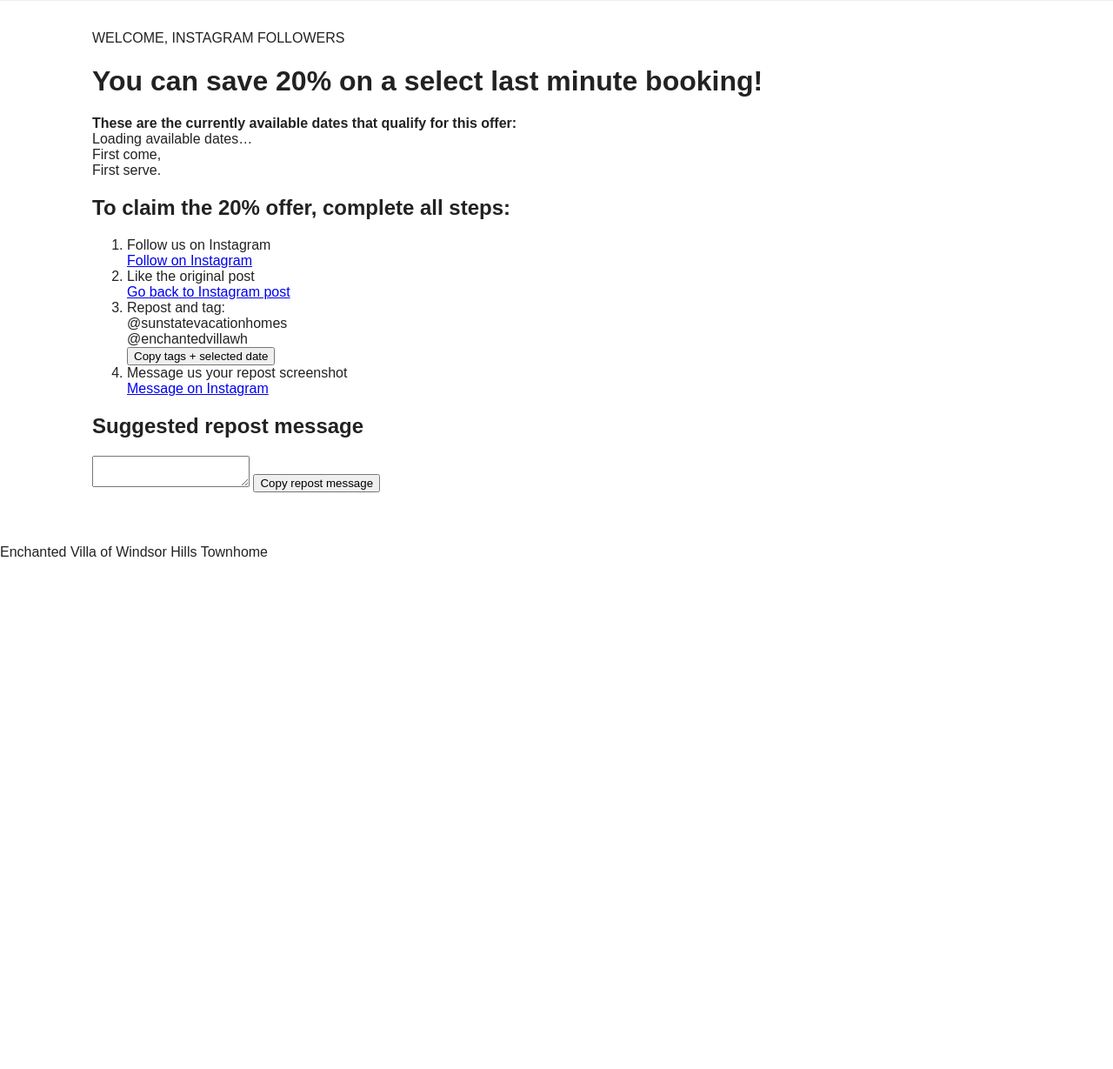
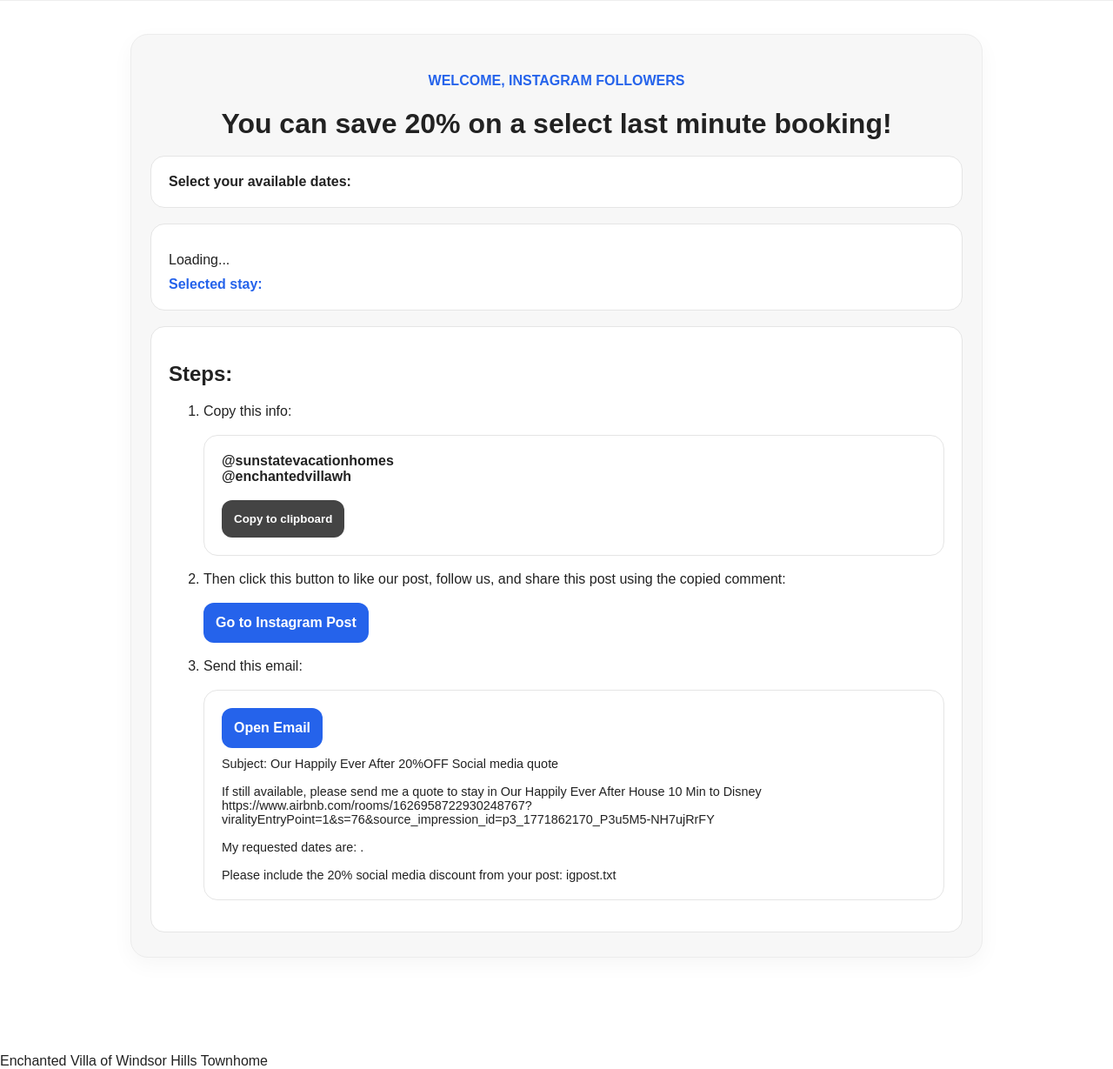
Before and after one commit to 2579maneshaw/2579maneshaw.github.io, a Jekyll site: the page built from discount/ig.html, in a window 1280 px wide. Shown: the part 208-1437 px from the top of the page at 87% size. Built offline with Jekyll 4.4.1, drawn with Linux system fonts in a browser that asks for light colours; before the commit the page ends 900 px from its top, so only the background shows below that.

Commit message:
Refactor Instagram discount page layout and content

```diff
--- a/discount/ig.html
+++ b/discount/ig.html
@@ -3,6 +3,109 @@
 title: Instagram Discount
 permalink: /discount/ig/
 ---
+
+<style>
+  .discountPage {
+    max-width: 980px;
+    margin: 0 auto;
+    padding: 20px 0 50px;
+  }
+
+  .discountCard {
+    background: #f7f7f7;
+    border: 1px solid #ececec;
+    border-radius: 20px;
+    padding: 28px 22px;
+    box-shadow: 0 8px 24px rgba(0,0,0,0.04);
+  }
+
+  .discountEyebrow {
+    text-align: center;
+    font-weight: 700;
+    color: #2563eb;
+    margin-bottom: 10px;
+  }
+
+  .discountPage h1 {
+    text-align: center;
+    margin-bottom: 16px;
+  }
+
+  .discountHighlight,
+  .discountDatesBox,
+  .discountStepsBox,
+  .discountCommentBox,
+  .discountEmailBox {
+    background: #fff;
+    border: 1px solid #e5e5e5;
+    border-radius: 16px;
+    padding: 20px;
+    margin-top: 18px;
+  }
+
+  .discountButton {
+    display: inline-block;
+    padding: 14px;
+    border-radius: 12px;
+    background: #2563eb;
+    color: #fff;
+    font-weight: 700;
+    text-align: center;
+    text-decoration: none;
+    border: none;
+    cursor: pointer;
+  }
+
+  .discountButtonSecondary {
+    background: #444;
+  }
+
+  .discountButton:hover {
+    background: #1d4ed8;
+  }
+
+  .discountRadioList {
+    display: grid;
+    gap: 10px;
+    margin-top: 12px;
+  }
+
+  .discountDateOption {
+    padding: 12px;
+    border: 1px solid #ddd;
+    border-radius: 12px;
+    display: flex;
+    gap: 10px;
+    cursor: pointer;
+  }
+
+  .discountDateOption:hover {
+    border-color: #2563eb;
+  }
+
+  .discountInlineText {
+    white-space: pre-line;
+    font-weight: 600;
+  }
+
+  .discountCopyStatus {
+    display: none;
+    color: green;
+    font-weight: bold;
+  }
+
+  .discountLinkPreview {
+    white-space: pre-line;
+    font-size: 0.9rem;
+    margin-top: 10px;
+  }
+
+  .discountSelectedNote {
+    margin-top: 10px;
+    font-weight: bold;
+    color: #2563eb;
+  }
+</style>
 
 <div class="discountPage">
   <div class="discountCard">
@@ -12,85 +115,59 @@
     <h1>You can save 20% on a select last minute booking!</h1>
 
     <div class="discountHighlight">
-      <strong>These are the currently available dates that qualify for this offer:</strong>
+      <strong>Select your available dates:</strong>
     </div>
 
-    <div id="datesList" class="discountRadioList">
-      Loading available dates…
-    </div>
-
-    <div class="discountFirstCome">
-      First come,<br>First serve.
+    <div class="discountDatesBox">
+      <div id="datesList" class="discountRadioList">Loading...</div>
+      <div id="selectedDateNote" class="discountSelectedNote"></div>
     </div>
 
     <div class="discountStepsBox">
-      <h2>To claim the 20% offer, complete all steps:</h2>
+      <h2>Steps:</h2>
 
-      <ol class="discountSteps">
+      <ol>
 
-        <!-- STEP 1 -->
         <li>
-          Follow us on Instagram
-          <div class="discountButtonGrid">
-            <a class="discountButton"
-               href="https://www.instagram.com/enchanted_villa_windsor_hills/"
-               target="_blank">
-              Follow on Instagram
-            </a>
+          Copy this info:
+          <div class="discountCommentBox">
+            <div id="commentPreview" class="discountInlineText"></div>
+
+            <br>
+
+            <button class="discountButtonSecondary discountButton" onclick="copyComment()">
+              Copy to clipboard
+            </button>
+            <span id="copyStatus" class="discountCopyStatus">Copied</span>
           </div>
         </li>
 
-        <!-- STEP 2 -->
+        <br>
+
         <li>
-          Like the original post
-          <div class="discountButtonGrid">
-            <a class="discountButton discountButtonSecondary"
-               id="igPostButton"
-               href="#"
-               target="_blank">
-              Go back to Instagram post
-            </a>
-          </div>
+          Then click this button to like our post, follow us, and share this post using the copied comment:
+          <br><br>
+          <a class="discountButton" id="igPostButton" href="#" target="_blank">
+            Go to Instagram Post
+          </a>
         </li>
 
-        <!-- STEP 3 -->
+        <br>
+
         <li>
-          Repost and tag:
-          <div class="discountInlineTags">
-            @sunstatevacationhomes<br>
-            @enchantedvillawh
-          </div>
+          Send this email:
+          <div class="discountEmailBox">
 
-          <div class="discountButtonGrid">
-            <button class="discountButton" onclick="copyTagsOnly()">
-              Copy tags + selected date
-            </button>
-          </div>
-        </li>
+            <a id="emailButton" class="discountButton">
+              Open Email
+            </a>
 
-        <!-- STEP 4 -->
-        <li>
-          Message us your repost screenshot
-          <div class="discountButtonGrid">
-            <a class="discountButton discountButtonOutline"
-               href="https://www.instagram.com/enchanted_villa_windsor_hills/"
-               target="_blank">
-              Message on Instagram
-            </a>
+            <div id="emailPreview" class="discountLinkPreview"></div>
+
           </div>
         </li>
 
       </ol>
-    </div>
-
-    <div class="discountMessageBox">
-      <h2>Suggested repost message</h2>
-
-      <textarea id="msgBox" class="discountMessageTemplate"></textarea>
-
-      <button class="discountButton" onclick="copyMsg()">
-        Copy repost message
-      </button>
     </div>
 
   </div>
@@ -98,13 +175,20 @@
 
 <script>
 let selectedDate = "";
+let igLink = "";
 
-/* ---------- LOAD DATES ---------- */
+const airbnbTitle = "Our Happily Ever After House 10 Min to Disney";
+const airbnbUrl = "https://www.airbnb.com/rooms/1626958722930248767?viralityEntryPoint=1&s=76&source_impression_id=p3_1771862170_P3u5M5-NH7ujRrFY";
+
+const emailTo = "info@enchantedvillawh.com";
+const emailCc = "sunstatepropmanagement@gmail.com";
+
+/* DATE LOAD */
 function renderDates(dates){
   const el = document.getElementById("datesList");
   el.innerHTML = "";
 
-  dates.forEach((d, i) => {
+  dates.forEach((d,i)=>{
     const label = document.createElement("label");
     label.className = "discountDateOption";
 
@@ -113,76 +197,76 @@
     input.name = "date";
     input.value = d;
 
-    if(i === 0){
+    if(i===0){
       input.checked = true;
       selectedDate = d;
     }
 
-    input.onchange = () => {
+    input.onchange = ()=>{
       selectedDate = d;
-      updateMsg();
+      updateAll();
     };
 
-    const span = document.createElement("span");
-    span.className = "discountDateText";
-    span.textContent = d;
-
     label.appendChild(input);
-    label.appendChild(span);
+    label.appendChild(document.createTextNode(d));
     el.appendChild(label);
   });
 
-  updateMsg();
+  updateAll();
 }
 
-/* ---------- MESSAGE ---------- */
-function updateMsg(){
-  document.getElementById("msgBox").value =
-`We’d love to book Enchanted Villa of Windsor Hills for ${selectedDate}.
-
-@sunstatevacationhomes
+/* COMMENT */
+function buildComment(){
+  return `@sunstatevacationhomes
 @enchantedvillawh
-
-Claiming the 20% Instagram offer.`;
+${selectedDate}`;
 }
 
-function copyMsg(){
-  navigator.clipboard.writeText(
-    document.getElementById("msgBox").value
-  );
+function copyComment(){
+  navigator.clipboard.writeText(buildComment());
+  document.getElementById("copyStatus").style.display="inline";
+  setTimeout(()=>document.getElementById("copyStatus").style.display="none",2000);
 }
 
-function copyTagsOnly(){
-  if(!selectedDate){
-    alert("Please select a date first.");
-    return;
-  }
+/* EMAIL */
+function buildEmail(){
+  return `If still available, please send me a quote to stay in ${airbnbTitle}
+${airbnbUrl}
 
-  const text =
-`@sunstatevacationhomes
-@enchantedvillawh
-${selectedDate}`;
+My requested dates are: ${selectedDate}.
 
-  navigator.clipboard.writeText(text);
+Please include the 20% social media discount from your post: ${igLink}`;
 }
 
-/* ---------- LOAD IG POST LINK ---------- */
-function loadIGPost(){
-  fetch("/discount/igpost.txt")
-    .then(r => r.text())
-    .then(link => {
-      document.getElementById("igPostButton").href = link.trim();
-    })
-    .catch(() => {
-      console.warn("Could not load IG post link");
-    });
+function updateAll(){
+  document.getElementById("commentPreview").textContent = buildComment();
+  document.getElementById("selectedDateNote").textContent = `Selected stay: ${selectedDate}`;
+
+  const subject = "Our Happily Ever After 20%OFF Social media quote";
+  const body = buildEmail();
+
+  const mail = `mailto:${emailTo}?cc=${encodeURIComponent(emailCc)}&subject=${encodeURIComponent(subject)}&body=${encodeURIComponent(body)}`;
+
+  document.getElementById("emailButton").href = mail;
+
+  document.getElementById("emailPreview").textContent =
+`Subject: ${subject}
+
+${buildEmail()}`;
 }
 
-/* ---------- INIT ---------- */
+/* LOAD IG POST */
+fetch("/discount/igpost.txt")
+  .then(r=>r.text())
+  .then(t=>{
+    igLink = t.trim();
+    document.getElementById("igPostButton").href = igLink;
+    updateAll();
+  });
+
+/* LOAD DATES */
 fetch("/discount/dates")
-  .then(r => r.text())
-  .then(t => t.split("\n").filter(x => x.trim()))
+  .then(r=>r.text())
+  .then(t=>t.split("\n").filter(x=>x.trim()))
   .then(renderDates);
-
-loadIGPost();
 </script>
```
